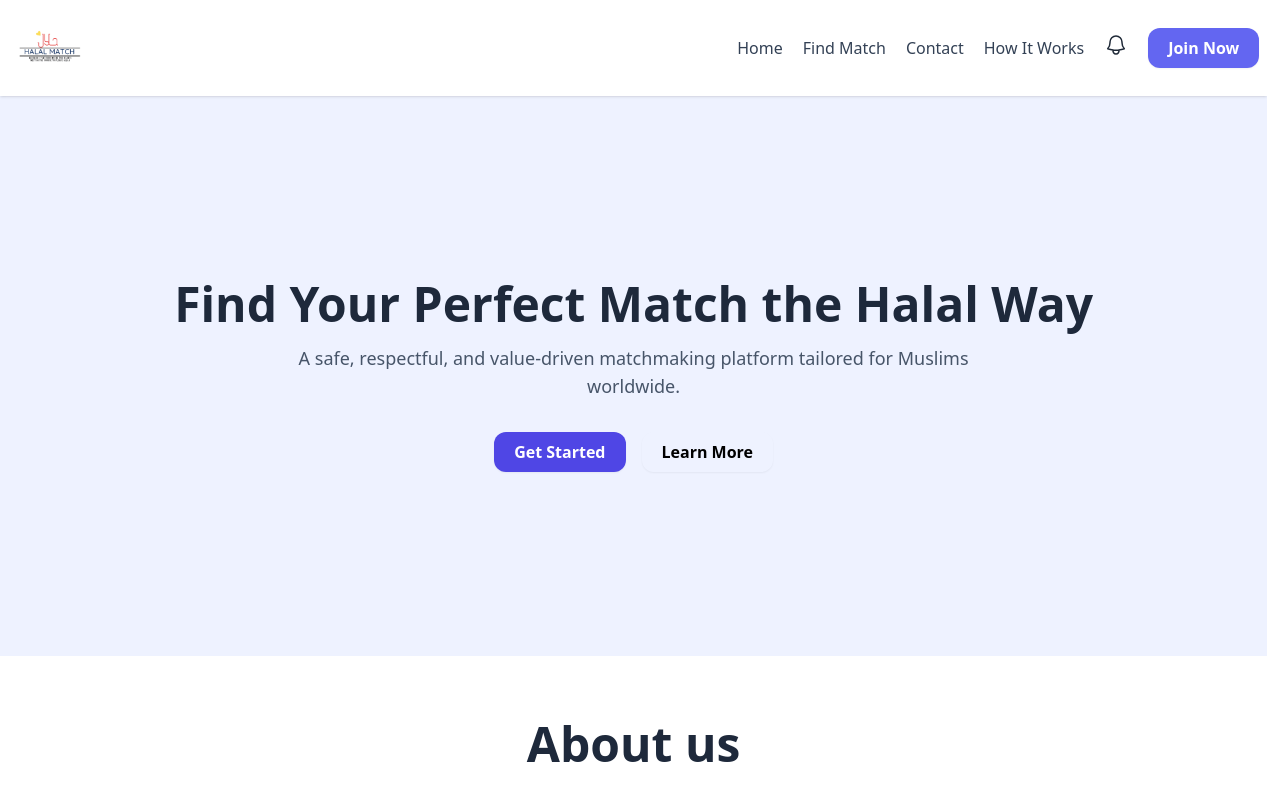
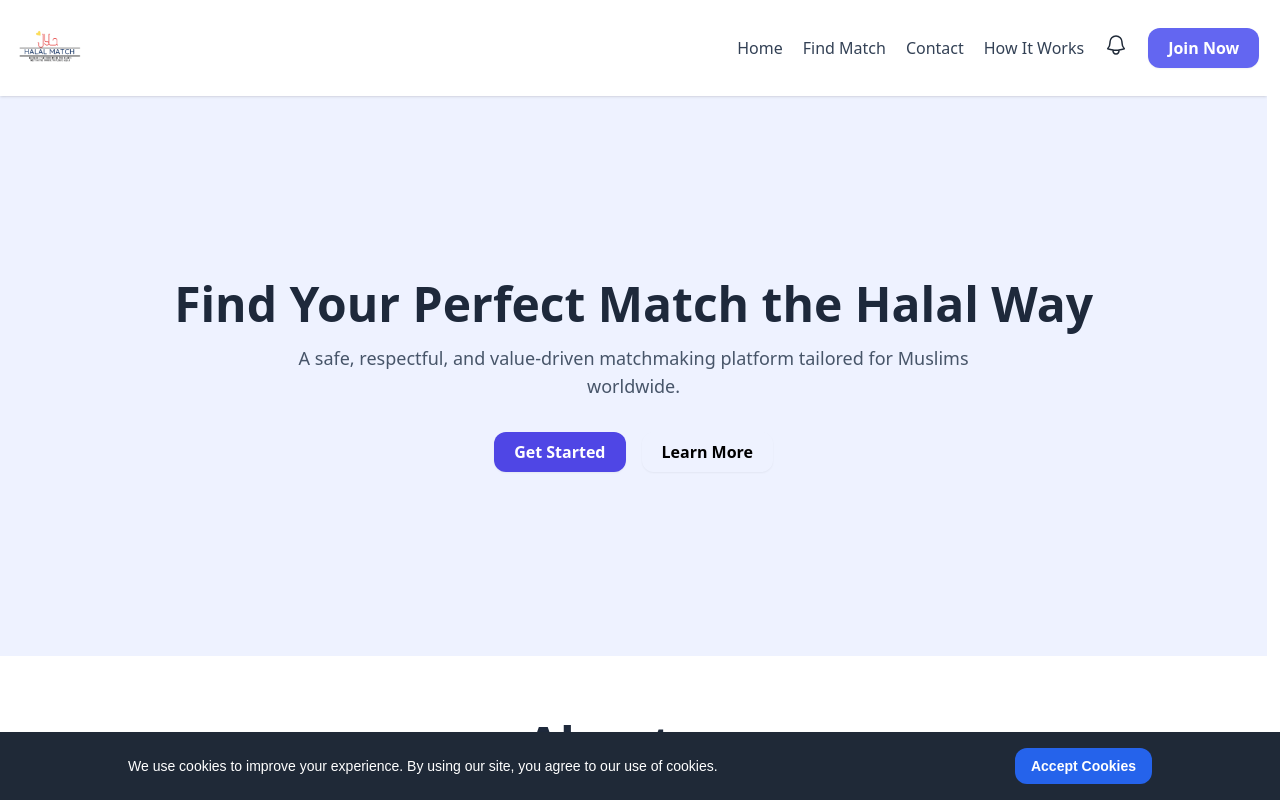
Before and after one commit to abdooLshakur/Halalmatch-, a React (Create React App) app: page / in a window 1280 px wide. Shown: the top 800 px of the page. Built offline with nearby package versions, Linux system fonts and the light colour scheme.

Commit message:
Fix path issue

```diff
--- /dev/null
+++ b/src/App/User/js/Cookieconsent.js
@@ -0,0 +1,38 @@
+import { useEffect, useState } from "react";
+
+export default function CookieConsentBanner() {
+  const [showBanner, setShowBanner] = useState(false);
+
+  useEffect(() => {
+    const consent = localStorage.getItem("cookie_consent");
+    if (!consent) {
+      setShowBanner(true);
+    }
+  }, []);
+
+  const handleAccept = () => {
+    localStorage.setItem("cookie_consent", "accepted");
+    setShowBanner(false);
+
+    // ✅ Call your cookie-setting logic here:
+    // E.g., make a request that sets the `user` cookie
+  };
+
+  return (
+    showBanner && (
+      <div className="fixed bottom-0 left-0 w-full bg-gray-800 text-white p-4 z-50 shadow-lg">
+        <div className="max-w-5xl mx-auto flex flex-col md:flex-row items-center justify-between space-y-4 md:space-y-0">
+          <p className="text-sm">
+            We use cookies to improve your experience. By using our site, you agree to our use of cookies.
+          </p>
+          <button
+            onClick={handleAccept}
+            className="bg-blue-600 hover:bg-blue-700 text-white text-sm font-semibold py-2 px-4 rounded-xl transition"
+          >
+            Accept Cookies
+          </button>
+        </div>
+      </div>
+    )
+  );
+}
--- a/src/App/User/js/Landingpage.js
+++ b/src/App/User/js/Landingpage.js
@@ -6,6 +6,7 @@ import HowItWorks from "./Howitworks";
 import Navbar from "./Navbar";
 import Testimonials from "./Testimonials";
 import WhyChooseUs from "./whychooseus";
+import CookieConsentBanner from "./Cookieconsent"; // 👈 import this
 
 function Landing() {
   return (
@@ -13,16 +14,18 @@ function Landing() {
       <div className="font-sans bg-slate-50 min-h-screen w-full">
         <Navbar />
         <Hero />
-      <AboutHalalMatch/>
+        <AboutHalalMatch />
         <HowItWorks />
         <Testimonials />
         <WhyChooseUs />
         <FinalCTA />
         <Footer />
       </div>
+
+      {/* 👇 Show the cookie consent popup */}
+      <CookieConsentBanner />
     </div>
   );
 }
 
-
 export default Landing;
```
Also changed, not shown: 10 other files (tests, documents, lock files or other folders). Lines whose indentation alone changed are shown as unchanged.
